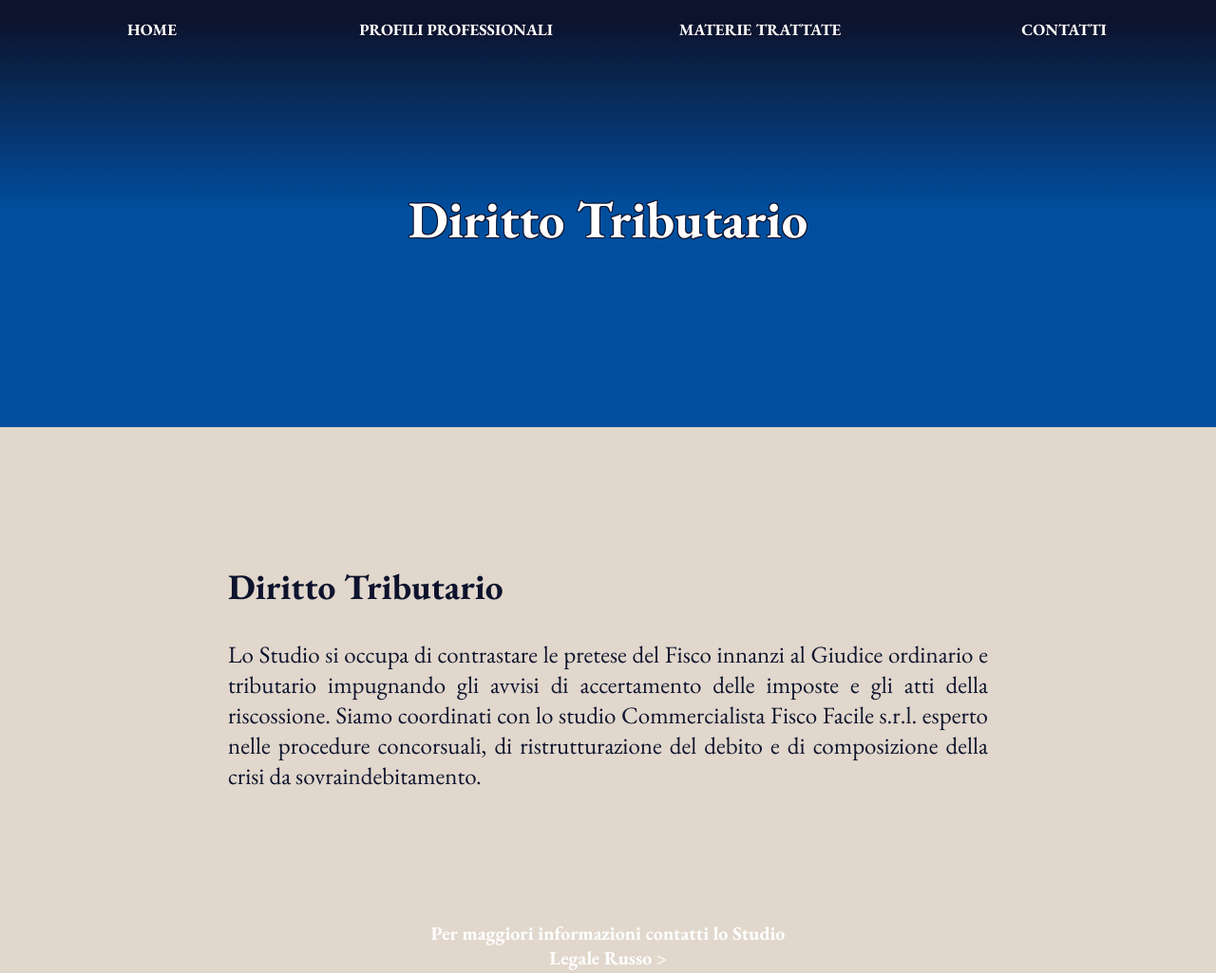
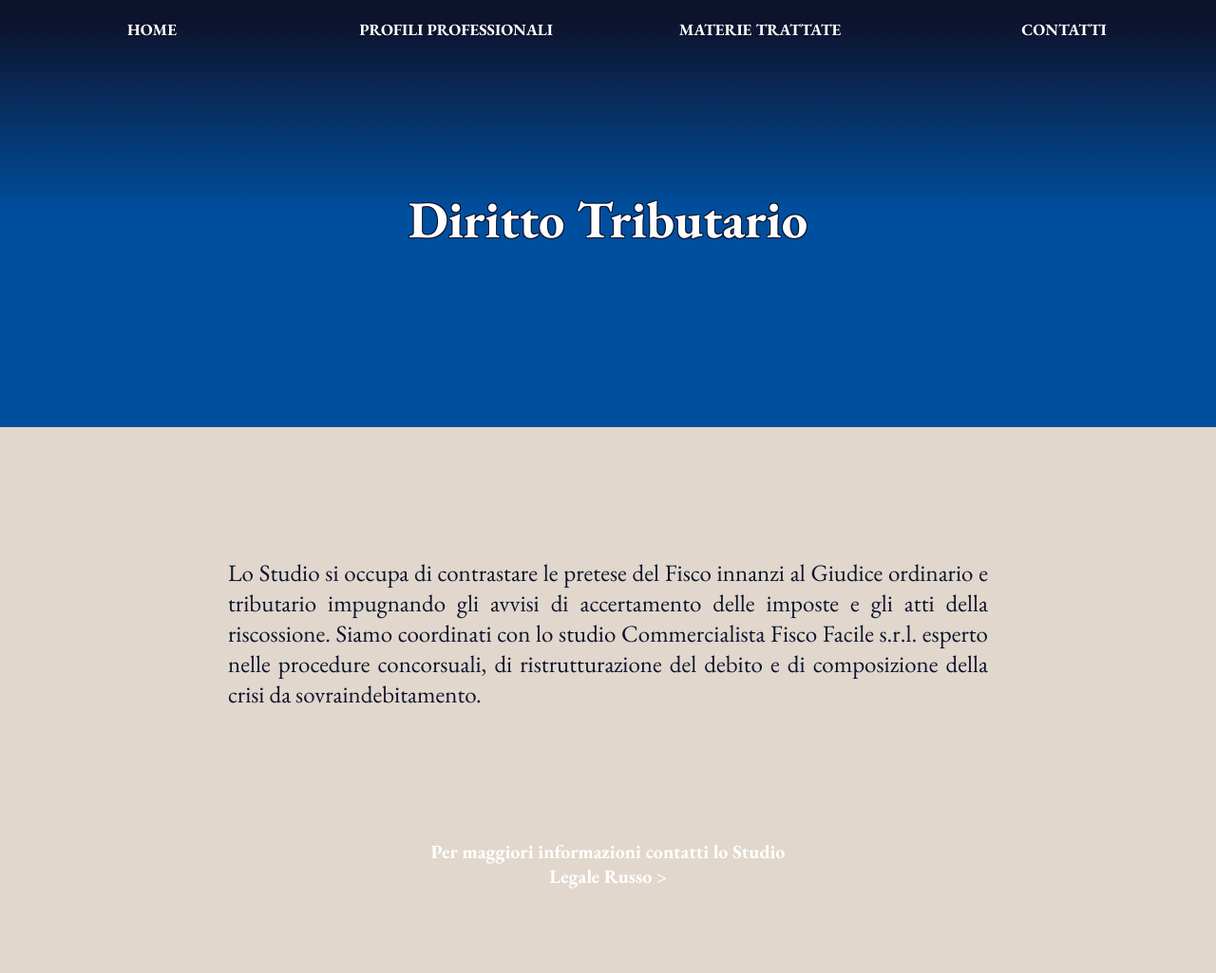
Before and after one commit to VinCarmel/WebSite, a plain HTML site: page diritto-tributario.html in a window 1280 px wide. Shown: the top 1025 px of the page at 95% size. Drawn offline with Linux system fonts and the light colour scheme.

Commit message:
Update diritto-tributario.html

```diff
--- a/diritto-tributario.html
+++ b/diritto-tributario.html
@@ -80,7 +80,6 @@
                 <div class="container" style="display: table;">
 
                     <div class="-cont -cont-m">
-                        <h2>Diritto Tributario</h2>
 
                         <p>
                             Lo Studio si occupa di contrastare le pretese del Fisco innanzi al Giudice ordinario e tributario impugnando gli avvisi di accertamento delle imposte e gli atti della riscossione. Siamo coordinati con lo studio Commercialista Fisco Facile s.r.l. esperto nelle procedure concorsuali, di ristrutturazione del debito e di composizione della crisi da sovraindebitamento.
```
